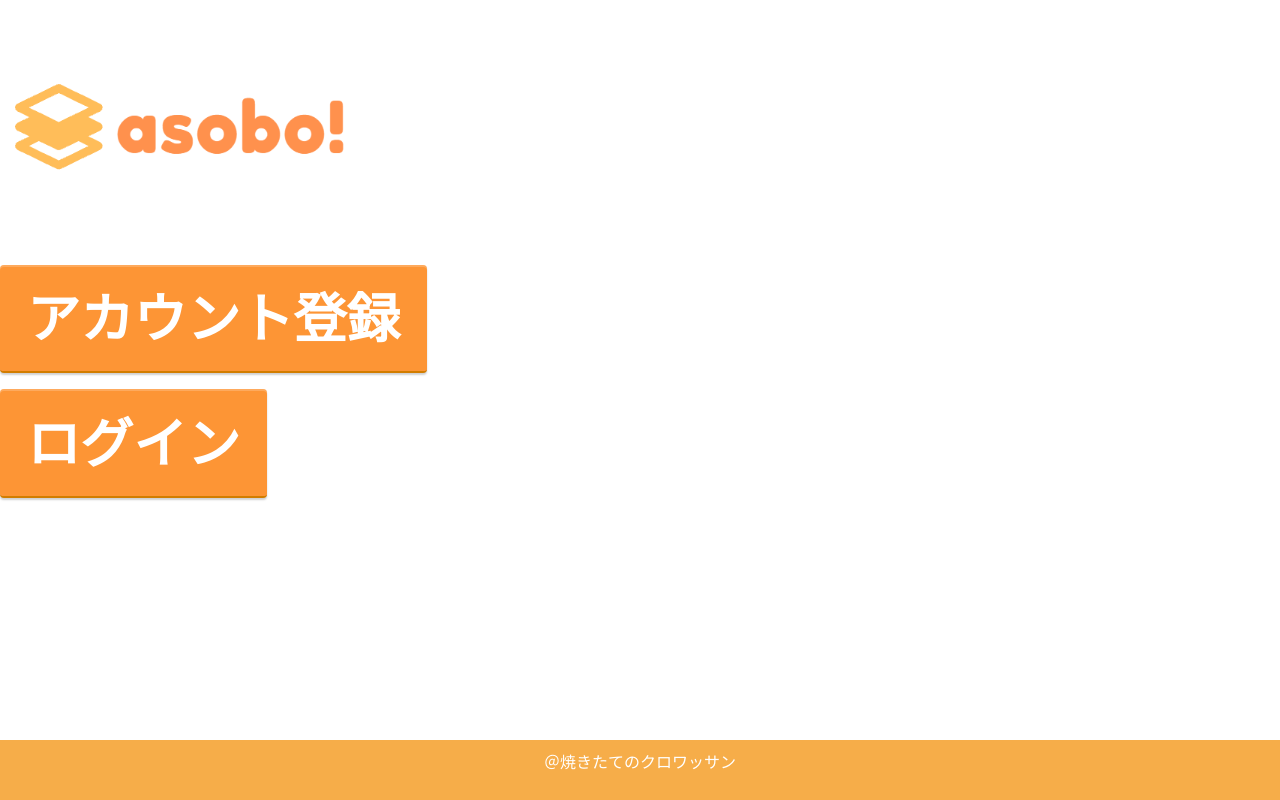
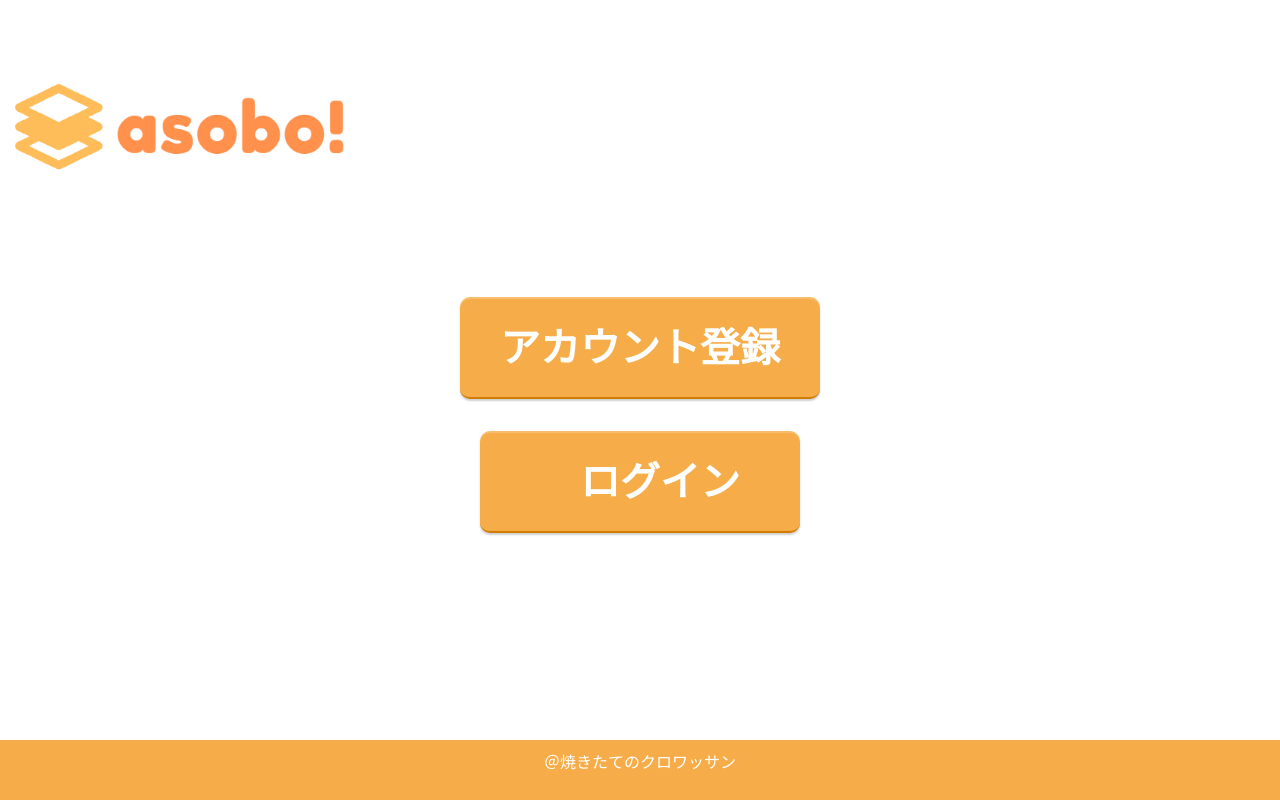
Before and after one commit to ak-y/asobo, a Django app: page /calendar/index in a window 1280 px wide. Run offline with Django 3.2, Linux system fonts and the light colour scheme.

Commit message:
index画面ボタン調整

```diff
--- a/calendarapp/templates/calendarapp/index.html
+++ b/calendarapp/templates/calendarapp/index.html
@@ -7,15 +7,16 @@
 {% endblock header %}
 
 {% block content %}
-<div class=”center”>
+<p class="p1"></p>
+<div style="text-align: center;">
     <p>
         <a href="{% url 'register' %}" class="btn-square-pop">アカウント登録</a>
     </p>
 </div>
 <p class="p1"></p>
-<div class=”center”>
+<div style="text-align: center;">
     <p>
-        <a href="{% url 'signin' %}" class="btn-square-pop">ログイン</a>
+        <a href="{% url 'signin' %}" class="btn-square-pop"> 　ログイン　 </a>
     </p>
 </div>
 {% endblock content %}
--- a/static/croissant/css/index.css
+++ b/static/croissant/css/index.css
@@ -1,13 +1,13 @@
 .btn-square-pop {
-  position: relative;
-  font-size: 40pt;
+  position: center;
+  font-size: 30pt;
   display: inline-block;
-  padding: 0.25em 0.5em;
+  padding: 0.5em 1.0em;
   text-decoration: none;
   color: #FFF;
-  background: #fd9535;/*背景色*/
+  background: #f6ad49;/*背景色*/
   border-bottom: solid 2px #d27d00;/*少し濃い目の色に*/
-  border-radius: 4px;/*角の丸み*/
+  border-radius: 10px;/*角の丸み*/
   box-shadow: inset 0 2px 0 rgba(255,255,255,0.2), 0 2px 2px rgba(0, 0, 0, 0.19);
   font-weight: bold;
 }
@@ -16,10 +16,6 @@
   border-bottom: solid 2px #fd9535;
   box-shadow: 0 0 2px rgba(0, 0, 0, 0.30);
 }
+p.p1 {
+    margin-bottom: 2em;
 }
-p.p1 {
-    margin-bottom: 5em;
-}
-.center p{
-    text-align: center;
-}
```
